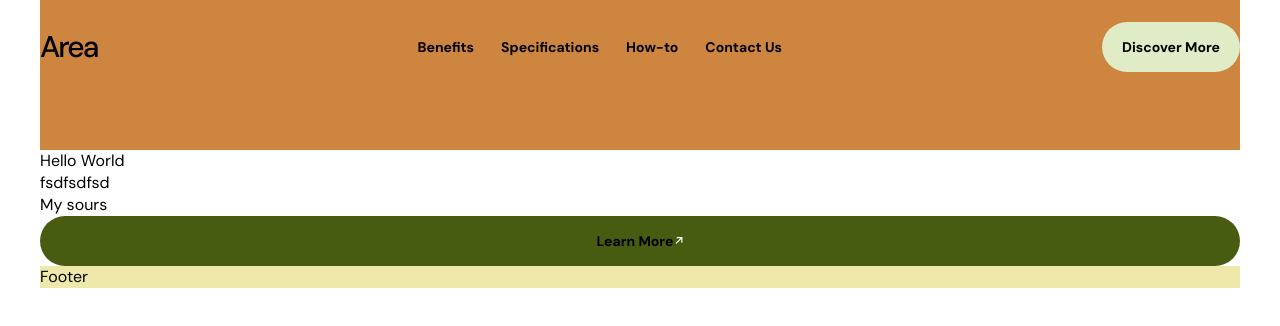
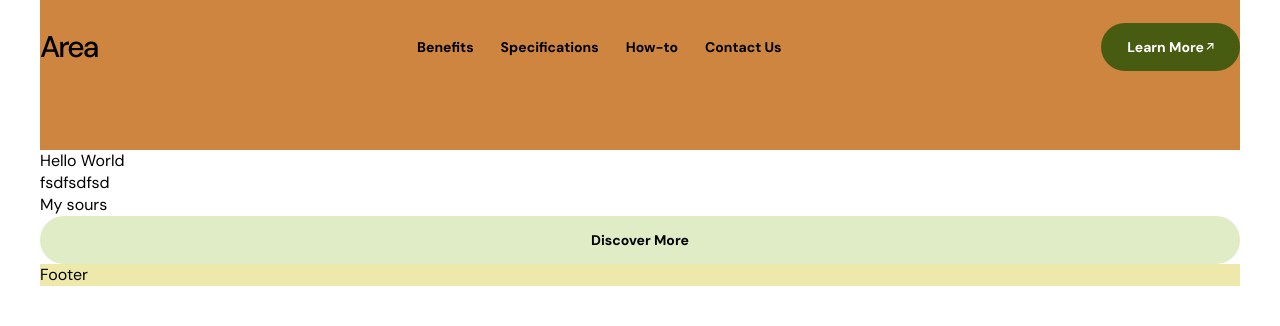
Before and after one commit to ministrov/landing-area-next-ts, a Next.js app: page / in a window 1280 px wide. Shown: the top 326 px of the page. Built offline with nearby package versions, Linux system fonts and the light colour scheme.

Commit message:
fix: fixing a button paddings to fit figma

```diff
--- a/app/page.tsx
+++ b/app/page.tsx
@@ -9,8 +9,7 @@ export default function Home() {
       <p className="paragraph__one">fsdfsdfsd</p>
       <p className="paragraph__two">My sours</p>
 
-      <Button varient='medium'>Learn More</Button>
-      {/* <Button varient='large'>Learn More</Button> */}
+      <Button>Discover More</Button>
     </div>
   );
 }
--- a/components/burtton/Button.module.css
+++ b/components/burtton/Button.module.css
@@ -3,10 +3,10 @@
   align-items: center;
   justify-content: center;
   gap: 2px;
-  padding-top: 14px;
+  padding-top: 13px;
   padding-left: 20px;
   padding-right: 20px;
-  padding-bottom: 14px;
+  padding-bottom: 13px;
   font-family: var(--font-dm-sans);
   font-size: 14px;
   font-weight: 700;
@@ -16,6 +16,7 @@
 }
 
 .medium {
-  color: var(----background);
+  padding: 13px 26px;
+  color: var(--background);
   background-color: var(--color-04);
 }
--- a/layouts/header/Header.tsx
+++ b/layouts/header/Header.tsx
@@ -14,7 +14,7 @@ export const Header = () => {
         <NavGroup />
       </nav>
 
-      <Button>Discover More</Button>
+      <Button varient='medium'>Learn More</Button>
     </header>
   )
 }
```
